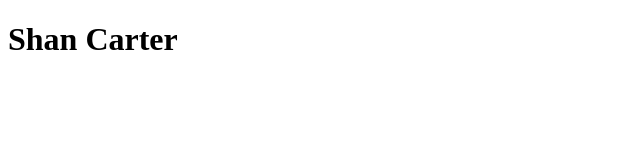
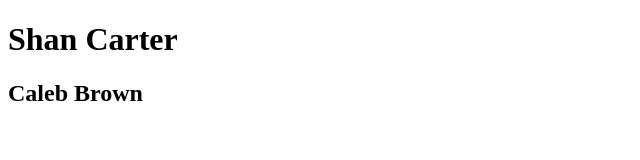
Before and after one commit to calebgbrown/dataviz-home, a plain HTML site: page index.html in a window 1280 px wide. Shown: the whole page, without its empty margins (0-640 px from the left). Drawn offline with Linux system fonts and the light colour scheme.

Commit message:
added my name

```diff
--- a/index.html
+++ b/index.html
@@ -1,2 +1,3 @@
 <!DOCTYPE html>
 <h1>Shan Carter</h1>
+<h2>Caleb Brown</h2>
```
